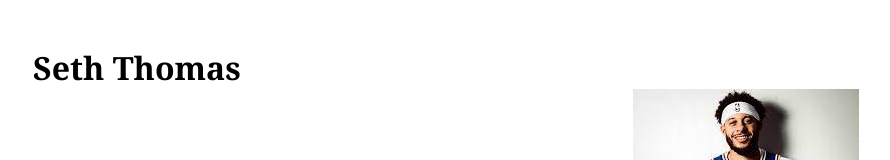
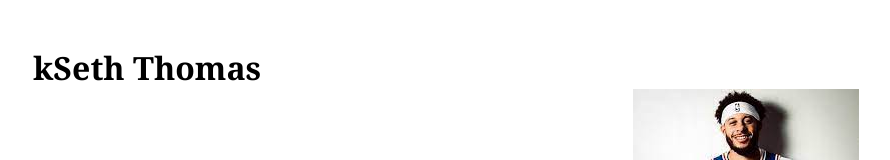
Before and after one commit to Sethcodes21/My-Profile1, a plain HTML site: page index.html in a window 1280 px wide. Shown: the top 160 px of the page, without its empty margins (175-1065 px from the left). Drawn offline with Linux system fonts and the light colour scheme.

Commit message:
Update index.html

```diff
--- a/index.html
+++ b/index.html
@@ -12,7 +12,7 @@
 </body>
 </html>
 <div id="Name">
-    <h1><strong>Seth Thomas</strong></h1>
+    <h1><strong>kSeth Thomas</strong></h1>
 </div>
 
 <div id="Name2">
```
